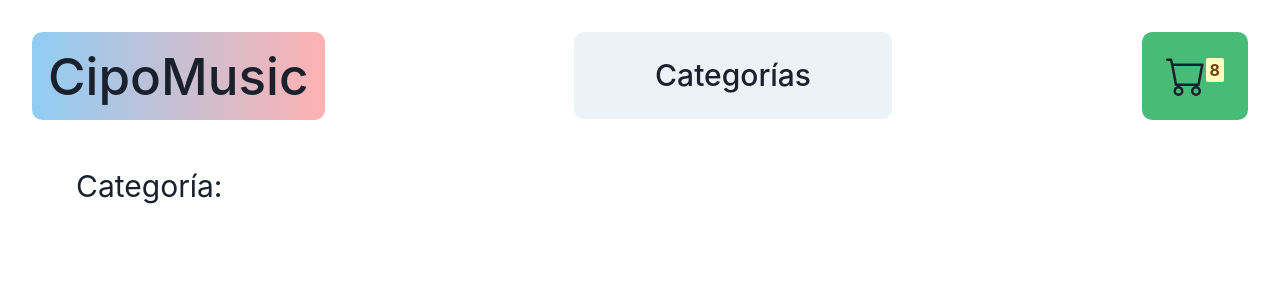
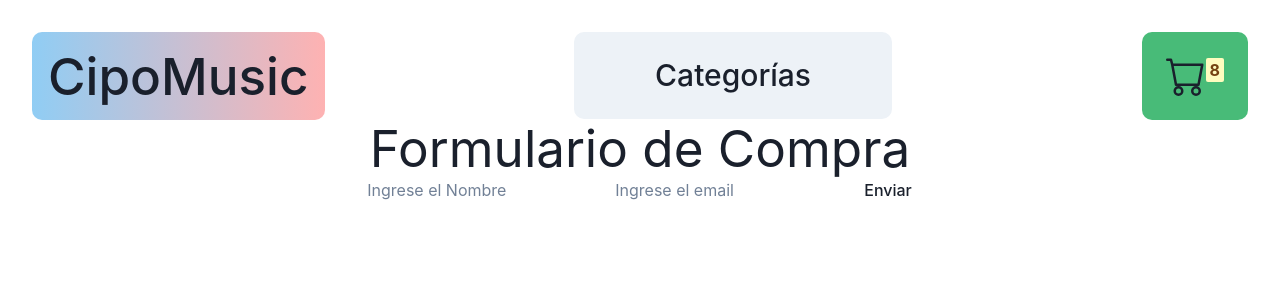
Before and after one commit to Federico1988/fCipolletta-react, a React (Vite) app: page /category/1 in a window 1280 px wide. Shown: the top 300 px of the page. Built offline with nearby package versions, Linux system fonts and the light colour scheme.

Commit message:
Agrego subida de orden de compra

```diff
--- a/package.json
+++ b/package.json
@@ -13,6 +13,7 @@
     "@chakra-ui/react": "^2.8.1",
     "@emotion/react": "^11.11.1",
     "@emotion/styled": "^11.11.0",
+    "firebase": "^10.5.2",
     "framer-motion": "^10.16.4",
     "react": "^18.2.0",
     "react-dom": "^18.2.0",
--- a/src/App.jsx
+++ b/src/App.jsx
@@ -6,6 +6,8 @@ import { BrowserRouter, Routes, Route } from 'react-router-dom';
 import About from './components/About';
 import { Cart } from './components/Cart';
 import { ItemDetailContainer } from './components/ItemDetailContainer';
+import Collections from './components/Collections';
+import SendOrders from './components/SendOrders';
 
 function App() {
   const greeting = "Bienvenidos al show!";
@@ -14,7 +16,7 @@ function App() {
       <NavBar />
       <Routes>
         <Route exact path='/' element={<ItemListContainer/>}/>
-        <Route exact path='/category/:id' element={<ItemListContainer/>}/>
+        <Route exact path='/category/:id' element={<SendOrders/>}/>
         <Route exact path='/about' element={<About/>}/>
         <Route exact path='/cart' element={<Cart/>}/>
         <Route exact path='/product/:id' element={<ItemDetailContainer/>}/>
--- /dev/null
+++ b/src/components/Collections.jsx
@@ -0,0 +1,30 @@
+import { useState, useEffect } from 'react'
+import { collection, getDocs, getFirestore } from 'firebase/firestore'
+
+const Collections = () => {
+    const [productos, setProductos] = useState([]);
+
+    useEffect(() => {
+        const db = getFirestore();
+        const itemsCollection = collection(db, 'partituras');
+        getDocs(itemsCollection).then((snapshot) => {
+            const docs = snapshot.docs.map((doc) => doc.data());
+            setProductos(docs);
+        });
+
+
+    }, [])
+
+    return (
+        productos.map((p) => (
+            <div>
+                producto:{p.nombre}
+                precio:{p.precio}
+                categoria:{p.categoria}
+            </div>
+        ))
+
+    )
+}
+
+export default Collections
--- /dev/null
+++ b/src/components/SendOrders.jsx
@@ -0,0 +1,30 @@
+import React, { useState } from 'react'
+import { collection, addDoc, getFirestore } from 'firebase/firestore';
+
+const SendOrders = () => {
+    const [nombre, setNombre] = useState("");
+    const [email, setEmail] = useState("");
+    const [orderId, setOrderId] = useState(null);
+    const db = getFirestore();
+    const handleSubmit = (e) => {
+        e.preventDefault();
+        addDoc(ordersCollection, order).then(({ id }) => setOrderId(id))
+    }
+    const order = {
+        nombre,
+        email
+    }
+    const ordersCollection = collection(db, "Mi orden");
+    return (
+        <div>
+            <h1>Formulario de Compra</h1>
+            <form action="" onSubmit={handleSubmit}>
+                <input type="text" placeholder='Ingrese el Nombre' onChange={(e) => setNombre(e.target.value)} />
+                <input type="email" placeholder='Ingrese el email' onChange={(e) => setEmail(e.target.value)} />
+                <button type='sumbit'>Enviar</button>
+            </form>
+        </div>
+    )
+}
+
+export default SendOrders
--- a/src/main.jsx
+++ b/src/main.jsx
@@ -3,6 +3,23 @@ import ReactDOM from 'react-dom/client'
 import App from './App.jsx'
 import './index.css'
 import { ChakraProvider } from '@chakra-ui/react'
+// Import the functions you need from the SDKs you need
+import { initializeApp } from "firebase/app";
+// TODO: Add SDKs for Firebase products that you want to use
+// https://firebase.google.com/docs/web/setup#available-libraries
+
+// Your web app's Firebase configuration
+const firebaseConfig = {
+  apiKey: "AIzaSyCAcE8NvlxKGUDNANV-Eea0KjhwMDlg6PQ",
+  authDomain: "comision-60815-fc.firebaseapp.com",
+  projectId: "comision-60815-fc",
+  storageBucket: "comision-60815-fc.appspot.com",
+  messagingSenderId: "425044706104",
+  appId: "1:425044706104:web:45b073a730fd1cb31bb7cd"
+};
+
+// Initialize Firebase
+const app = initializeApp(firebaseConfig);
 
 ReactDOM.createRoot(document.getElementById('root')).render(
   <ChakraProvider>
```
Also changed, not shown: 1 other file (tests, documents, lock files or other folders).
